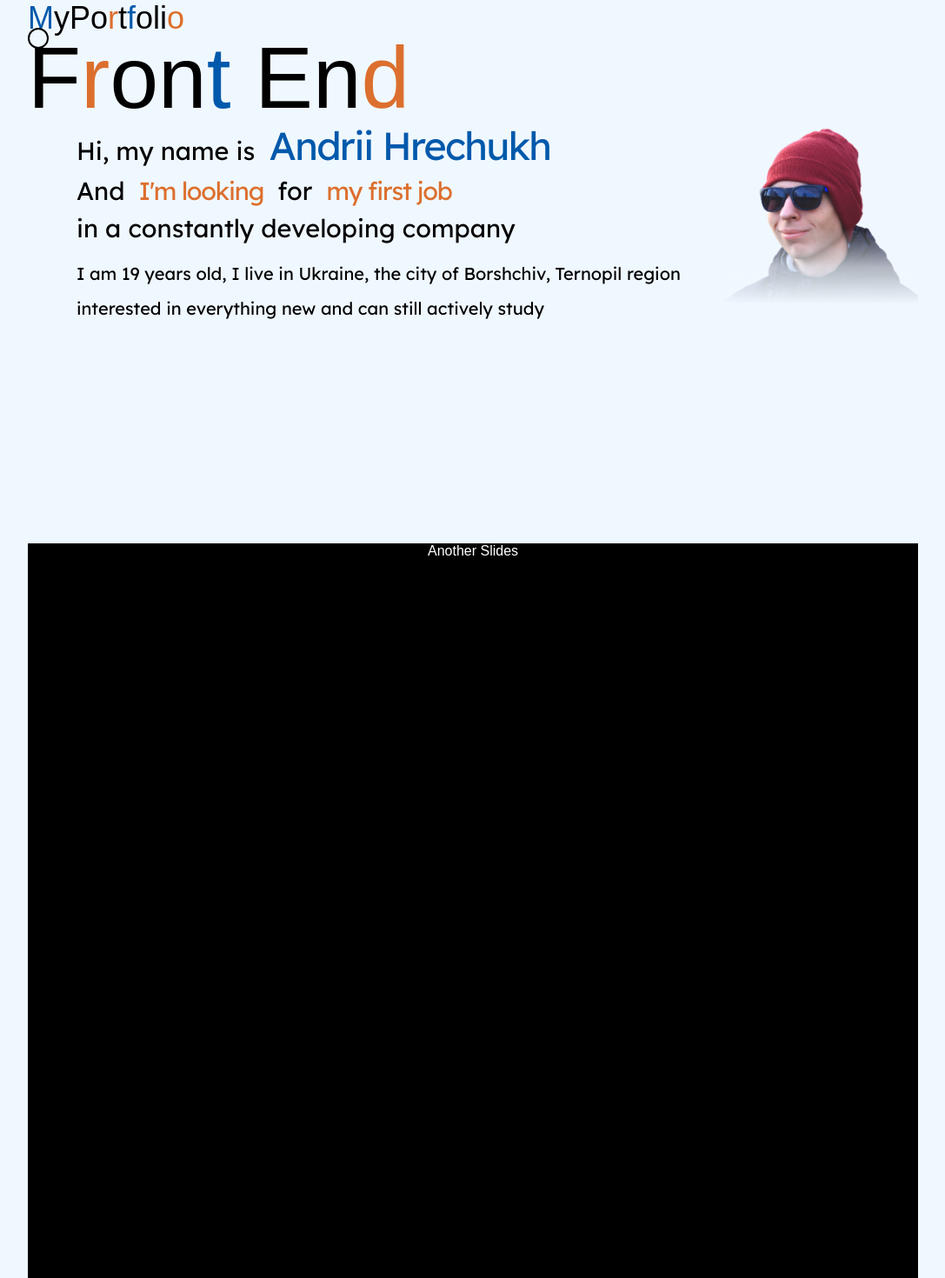
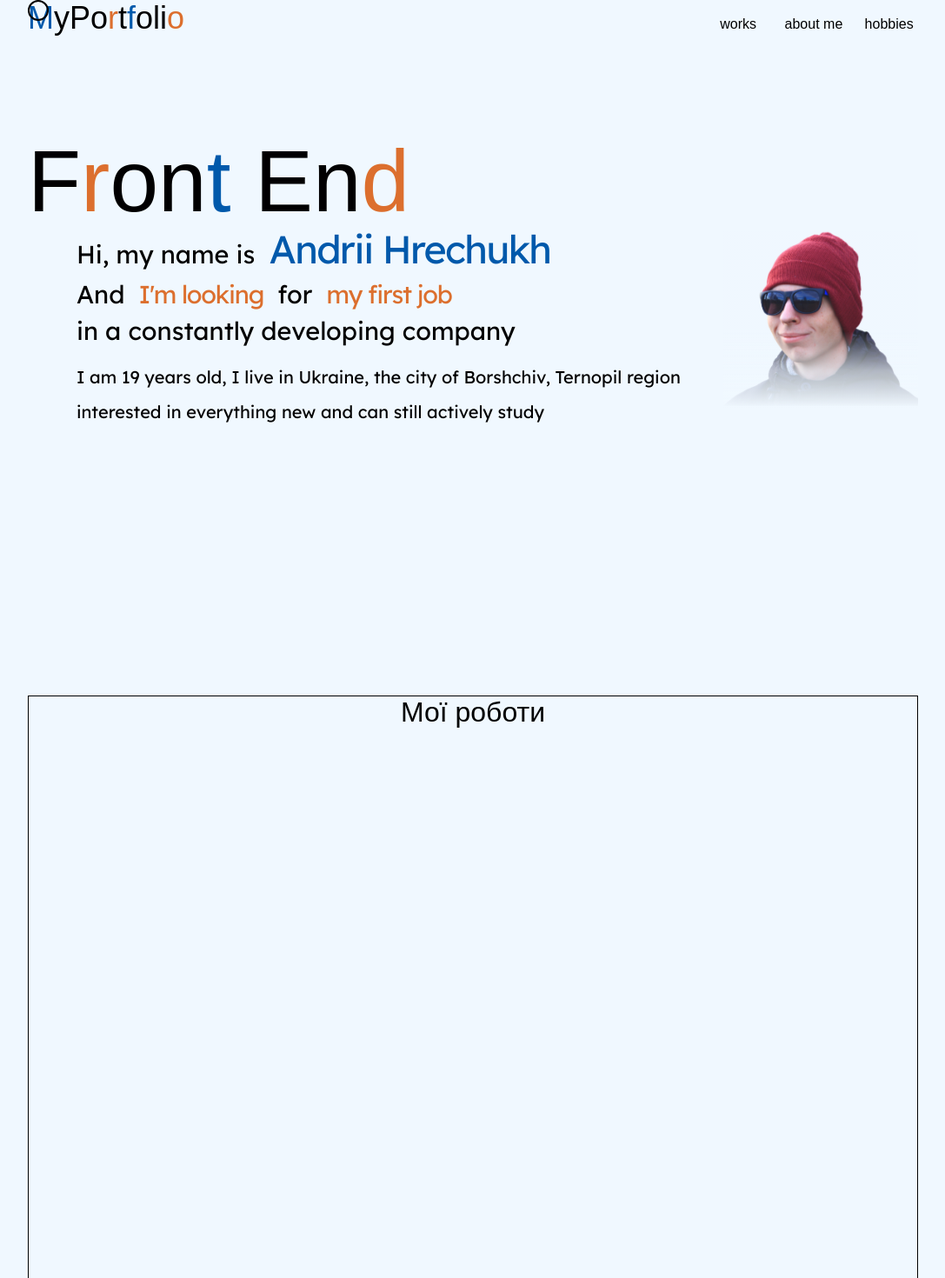
Before and after one commit to AndrewHypster/My_Portfolio, a React (Create React App) app: page / in a window 1280 px wide. Shown: the top 1470 px of the page at 87% size, without its empty margins (96-1183 px from the left). Built offline with nearby package versions, Linux system fonts and the light colour scheme; a web font is replaced by a local one.

Commit message:
Main the end

```diff
--- a/src/App.jsx
+++ b/src/App.jsx
@@ -1,4 +1,4 @@
-import Fotter from "./components/Fotter";
+import AnotherSlide from "./components/AnotherSlide";
 import Header from "./components/Header/Header";
 import Main from "./components/Slides/Main";
 import Cursor from "./components/some/Cursor";
@@ -10,7 +10,9 @@ function App() {
       <Header />
       <Main />
 
-      <Fotter />
+      <AnotherSlide text='Мої роботи' id='works'/>
+      <AnotherSlide text='Типу резюме' id='resume'/>
+      <AnotherSlide text='Хоббі' id='hobbies'/>
     </div>
   );
 }
--- /dev/null
+++ b/src/components/AnotherSlide.jsx
@@ -0,0 +1,9 @@
+import '../sass/AnotherSlide.sass'
+
+const AnotherSlide = props => {
+  return(
+    <div className="another-slide" id={props.id}>{props.text}</div>
+  )
+}
+
+export default AnotherSlide
--- a/src/components/Fotter.jsx
+++ /dev/null
@@ -1,9 +0,0 @@
-import '../sass/Fotter.sass'
-
-const Fotter = () => {
-  return(
-    <div className="fotter">Another Slides</div>
-  )
-}
-
-export default Fotter
--- a/src/components/Header/Header.jsx
+++ b/src/components/Header/Header.jsx
@@ -3,7 +3,7 @@ import '../../sass/Header.sass'
 
 const Header = () => {
 
-  let scroll = 0
+  let scroll = 20
   window.addEventListener('scroll', () => {
     const header = document.querySelector('header')
     if(window.pageYOffset > scroll)
@@ -11,14 +11,20 @@ const Header = () => {
     else
       header.style.transform = 'translateY(0%)'
     scroll = window.pageYOffset
-  });
+  })
+
   return(
     <header>
-      <a href=".Main">
+      <a href="#Main">
         <h4>
           <ColorT text='MyPortfolio' indexes={[0, 4, 6, 10]} color='blue' />
         </h4>
       </a>
+      <ul>
+        <a href="#works" ><li>works</li></a>
+        <a href="#resume"><li>about me</li></a>
+        <a href="#hobbies"><li>hobbies</li></a>
+      </ul>
     </header>
   )
 }
--- a/src/components/Slides/Main.jsx
+++ b/src/components/Slides/Main.jsx
@@ -2,28 +2,16 @@ import ColorT from "../some/ColorText";
 import "../../sass/Slides/Main.sass";
 
 const Main = () => {
-  const hoverMe = me => {
-    const img = me.target.firstChild
-    img.style = `
-      display: none;
-    `
-    me.target.style = `
-      width: ${img.width}px;
-      background: black;
-    `
-    console.log(img.width);
-  }
-
   return (
-    <div className="Main">
+    <div className="Main" id="Main">
       <div className="content">
         <h1>
           <ColorT text="Front End" indexes={[1, 4, 8]} color="orange" />
         </h1>
         <div className="left">
-          <div className="me" onMouseDown={hoverMe}>
+          <div className="me">
             <img src="imgs/me.png" alt="It's me" />
-          <div />
+            <div />
           </div>
           <div className="about-me">
             <div className="line" />
@@ -48,89 +36,6 @@ const Main = () => {
           </div>
         </div>
       </div>
-      {/* <div className="circles">
-        <div className="blue">
-          <svg
-            xmlns="http://www.w3.org/2000/svg"
-            width="297"
-            height="297"
-            viewBox="0 0 300 300"
-            fill="none"
-          >
-            <g filter="url(#filter0_f_71_2)">
-              <circle
-                cx="150"
-                cy="150"
-                r="50"
-                fill="#0059AB"
-                fill-opacity="0.59"
-              />
-            </g>
-            <defs>
-              <filter
-                id="filter0_f_71_2"
-                x="0"
-                y="0"
-                width="300"
-                height="300"
-                filterUnits="userSpaceOnUse"
-                color-interpolation-filters="sRGB"
-              >
-                <feFlood flood-opacity="0" result="BackgroundImageFix" />
-                <feBlend
-                  mode="normal"
-                  in="SourceGraphic"
-                  in2="BackgroundImageFix"
-                  result="shape"
-                />
-                <feGaussianBlur
-                  stdDeviation="50"
-                  result="effect1_foregroundBlur_71_2"
-                />
-              </filter>
-            </defs>
-          </svg>
-        </div>
-        <div className="orange">
-          <svg
-            xmlns="http://www.w3.org/2000/svg"
-            width="297"
-            height="297"
-            viewBox="0 0 300 300"
-            fill="none"
-          >
-            <g filter="url(#filter0_f_72_3)">
-              <path
-                d="M200 150C200 177.614 177.614 200 150 200C122.386 200 100 177.614 100 150C100 122.386 122.386 100 150 100C177.614 100 200 122.386 200 150Z"
-                fill="#DC6F2E"
-              />
-            </g>
-            <defs>
-              <filter
-                id="filter0_f_72_3"
-                x="0"
-                y="0"
-                width="300"
-                height="300"
-                filterUnits="userSpaceOnUse"
-                color-interpolation-filters="sRGB"
-              >
-                <feFlood flood-opacity="0" result="BackgroundImageFix" />
-                <feBlend
-                  mode="normal"
-                  in="SourceGraphic"
-                  in2="BackgroundImageFix"
-                  result="shape"
-                />
-                <feGaussianBlur
-                  stdDeviation="50"
-                  result="effect1_foregroundBlur_72_3"
-                />
-              </filter>
-            </defs>
-          </svg>
-        </div>
-      </div> */}
     </div>
   );
 };
--- a/src/components/some/Cursor.jsx
+++ b/src/components/some/Cursor.jsx
@@ -7,7 +7,7 @@ const Cursor = () => {
  document.addEventListener("mousemove", e => {
     cursorRef.current = document.querySelector('.cursor')
     const cursor = cursorRef.current
-    cursor.style = `transform: translate3d(${e.clientX - 158}px, ${e.clientY + window.pageYOffset - 35}px, 0px);`
+    cursor.style = `transform: translate3d(${e.clientX - 159}px, ${e.clientY + window.pageYOffset - 3}px, 0px);`
     if (e.target.localName !== "html") {
       if (
         (e.target.parentElement.localName === "a") |
@@ -15,7 +15,7 @@ const Cursor = () => {
       )
         cursor.style = `
         border: solid 2px #FFFF64;
-        transform: translate3d(${e.clientX - 8}px, ${e.clientY + window.pageYOffset - 3}px, 0px);
+        transform: translate3d(${e.clientX - 159}px, ${e.clientY + window.pageYOffset - 3}px, 0px);
       `
     } else cursor.style = `display:none;`
   })
--- /dev/null
+++ b/src/sass/AnotherSlide.sass
@@ -0,0 +1,6 @@
+.another-slide
+  height: 100vh
+  border: 1px solid black
+  color: black
+  font-size: 2rem
+  text-align: center
--- a/src/sass/Fotter.sass
+++ /dev/null
@@ -1,5 +0,0 @@
-.fotter
-  height: 700vh
-  background: black
-  color: white
-  text-align: center
--- a/src/sass/Header.sass
+++ b/src/sass/Header.sass
@@ -1,20 +1,30 @@
 header
-  width: 100%
+  width: 80vw
+  max-width: 86rem
   position: fixed
   top: 0
   z-index: 1
   max-height: 7.625rem
-  align-content: center
+  align-items: baseline
   transition: all 0.5s
   background: aliceblue
-  display: grid
+  animation: text-down 1.5s
+  justify-content: space-between
+  display: flex
 
   a
     width: fit-content
     text-decoration: none
 
-    h4
-      animation: text-down 1.5s
+  ul
+    grid-column-gap: 20px
+    grid-template-columns: 1fr 1fr 1fr
+    display: grid
+
+    a
+      margin: auto
+    li
+      list-style-type: none
 
 @keyframes text-down
   from
@@ -22,6 +32,10 @@ header
 
   to
     transform: translateY(0%)
+
+@media (width < 1136px)
+  header
+    width: 90vw
 
 @media (width < 905px)
   header
--- a/src/sass/Slides/Main.sass
+++ b/src/sass/Slides/Main.sass
@@ -1,8 +1,9 @@
 /* Критичні ширини: 1419 905 646 - 347 */
 
 .Main
-  height: 593px
-  margin-top: 2rem
+  height: 100vh
+  align-content: center
+  display: grid
 
   .content
 
@@ -78,28 +79,6 @@
         transform: translateY(-100%)
         background: linear-gradient(180deg, rgba(240, 248, 255, 0.07) 60%, rgba(240, 248, 255, 0.71) 80%, rgba(240, 248, 255, 0.94) 95%, #F0F8FF 99%)
 
-  .circles
-    width: 618px
-    height: 576px
-    position: relative
-    z-index: -1
-    transform: translate(618px, -603px)
-    display: grid
-
-    .blue
-      width: 100px
-      height: 100px
-
-    .orange
-      width: 100px
-      height: 100px
-      position: absolute
-      right: 0
-      bottom: 0
-
-    svg
-      transform: translate(-100px, -50px)
-
 @keyframes text
   from
     transform: translateX(-100%)
@@ -170,6 +149,9 @@
         img
           width: 18rem
 
+      .about-me
+        margin-left: 0
+
 @media (width < 646px)
   .Main
     .content
--- a/src/sass/some/Cursor.sass
+++ b/src/sass/some/Cursor.sass
@@ -1,9 +1,18 @@
+html
+  cursor: none
+
 .cursor
   position: absolute
   z-index: 10
   width: 20px
   height: 20px
-  border: solid 2px #000000
+  border: solid 2px #010001
   border-radius: 50%
   pointer-events: none
   transition: border 0.3s
+
+@media (width < 905px)
+  html
+    cursor: default
+  .cursor
+    display: none
```
Also changed, not shown: public/imgs/me2.png (deleted), 11 other files (tests, documents, lock files or other folders).
